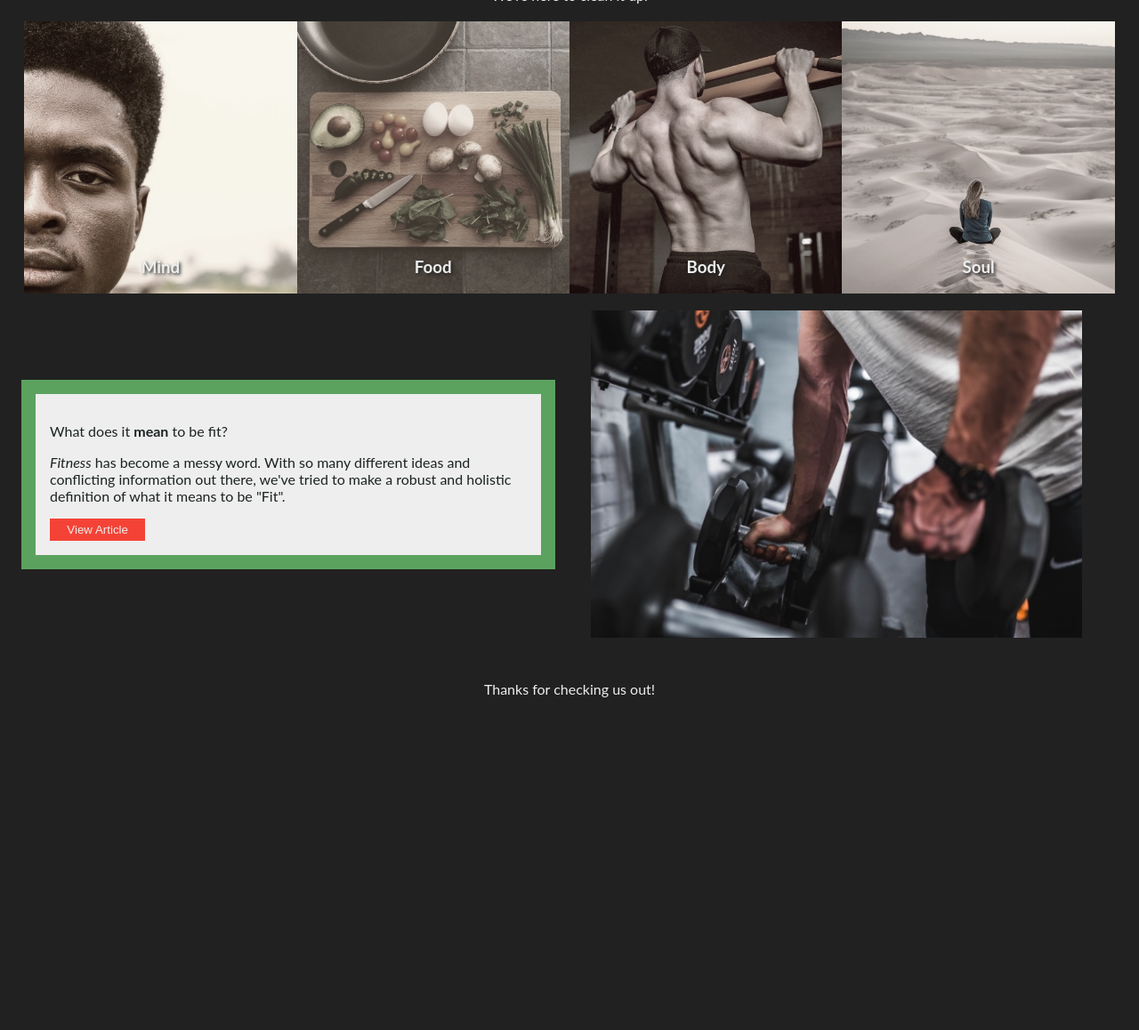
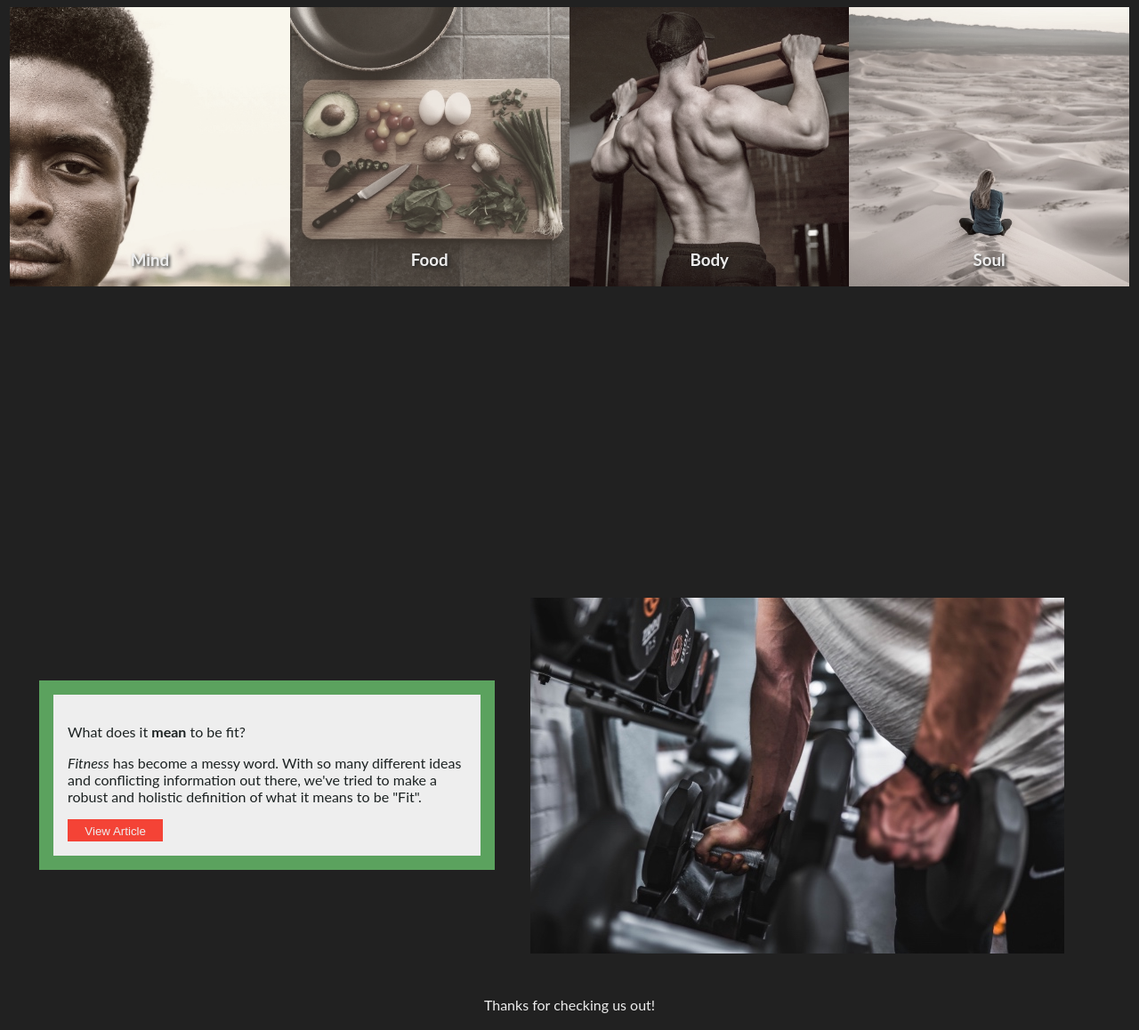
Before and after one commit to is-120-winter-2023/responsive-flexboxes-joshsonofmichael, a website: page index.html in a window 1280 px wide. Shown: the part 877-2035 px from the top of the page at 89% size. Before the commit the page ends 1685 px from the top, so only its background shows below. Drawn offline with Linux system fonts and the light colour scheme.

Commit message:
here we go again

```diff
--- a/index.html
+++ b/index.html
@@ -36,7 +36,6 @@
     </div>
 
   </div>
-  <main>
   <div class="title">
     <h2>Fitness is messy.</h2>
     <p> We're here to clean it up.</p>
@@ -67,6 +66,9 @@
       </div>
     </a>
   </section>
+  <main>
+
+
     <aside class="panel">
       <div class="q-box panel-text">
         <p>What does it <strong>mean</strong> to be fit?</p>
--- a/styles/main.css
+++ b/styles/main.css
@@ -239,11 +239,12 @@ button > a {
 .panel-text {
   order: 2;
 
+
 }
 .panel-img {
   order: 1;
   flex: 1 0 auto;
-  width: 100%;
+  width: auto;
 }
 .sr-only {
   clip: rect(1px, 1px, 1px, 1px);
@@ -267,14 +268,24 @@ button > a {
     flex: .5 1 50%;
     order: 1;
     flex-shrink: 2;
+    max-width: 40vw;
   }
   .panel-img {
-    flex: 1 .5 50%;
+    flex: 1 1 0;
     order: 2;
 
+  }
+  .cards  {
+    display: grid;
+    grid-template-columns: 1fr 1fr;
+    grid-template-rows: 1fr 1fr;
   }
 }
 
 @media (min-width: 801px) {
   /*desktop CSS */
+  .cards {
+    display: grid;
+    grid-template-columns: repeat(4, 1fr);
+  }
 }
```
Lines whose indentation alone changed are shown as unchanged.
